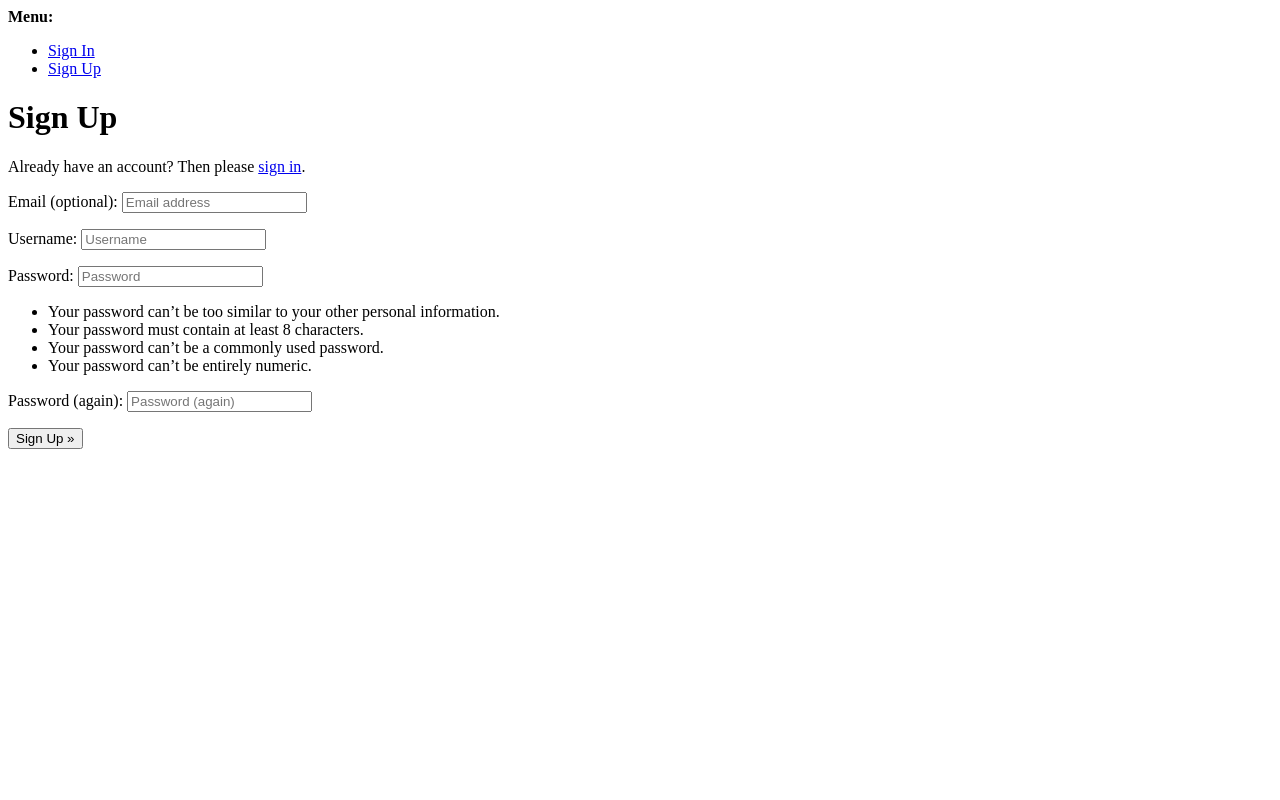
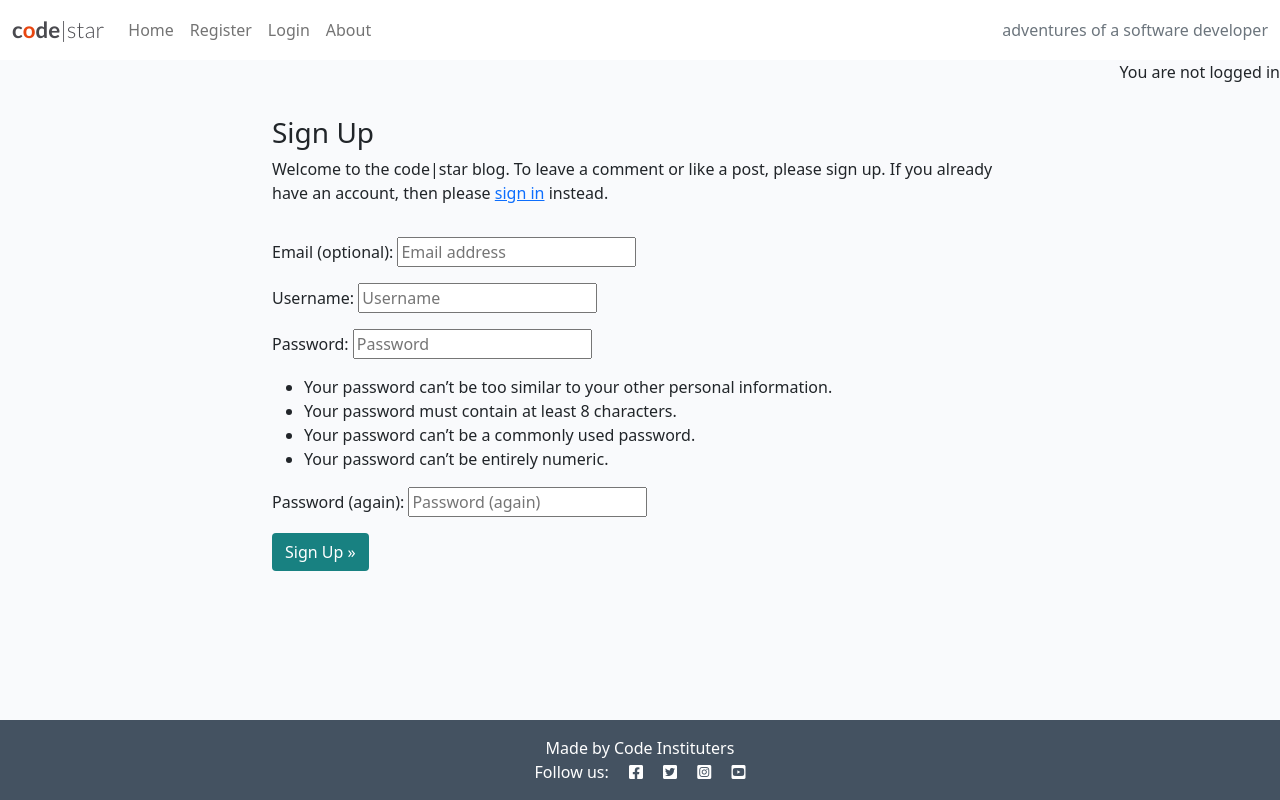
Before and after one commit to EVondrus/django-blog, a Django app: page /accounts/signup/ in a window 1280 px wide. Run offline with Django 4.2, Linux system fonts and the light colour scheme.

Commit message:
Add styling to signup page
 Inherit from base template and add bootstrap classes

```diff
--- a/templates/account/signup.html
+++ b/templates/account/signup.html
@@ -1,21 +1,32 @@
-{% extends "account/base.html" %}
+{% extends "base.html" %}
 
 {% load i18n %}
 
 {% block head_title %}{% trans "Signup" %}{% endblock head_title %}
 
 {% block content %}
-<h1>{% trans "Sign Up" %}</h1>
+<div class="container">
+  <div class="row">
+    <div class="col-md-8 mt-3 offset-md-2">
+      <h3>{% trans "Sign Up" %}</h3>
 
-<p>{% blocktrans %}Already have an account? Then please <a href="{{ login_url }}">sign in</a>.{% endblocktrans %}</p>
-
+      <p>{% blocktrans %}
+        Welcome to the code|star blog. To leave a comment or like a post, please sign up. If you already
+        have an account, then please <a href="{{ login_url }}">sign in</a> instead.
+        {% endblocktrans %}</p>
+      </div>
+    </div>
+    <div class="row">
+      <div class="col-md-8 mt-3 offset-md-2">
         <form class="signup" id="signup_form" method="post" action="{% url 'account_signup' %}">
           {% csrf_token %}
           {{ form.as_p }}
           {% if redirect_field_value %}
           <input type="hidden" name="{{ redirect_field_name }}" value="{{ redirect_field_value }}" />
           {% endif %}
-  <button type="submit">{% trans "Sign Up" %} &raquo;</button>
+          <button class="btn btn-signup right" type="submit">{% trans "Sign Up" %} &raquo;</button>
         </form>
-
-{% endblock content %}
+    </div>
+  </div>
+</div>
+{% endblock %}
```
Lines whose indentation alone changed are shown as unchanged.
